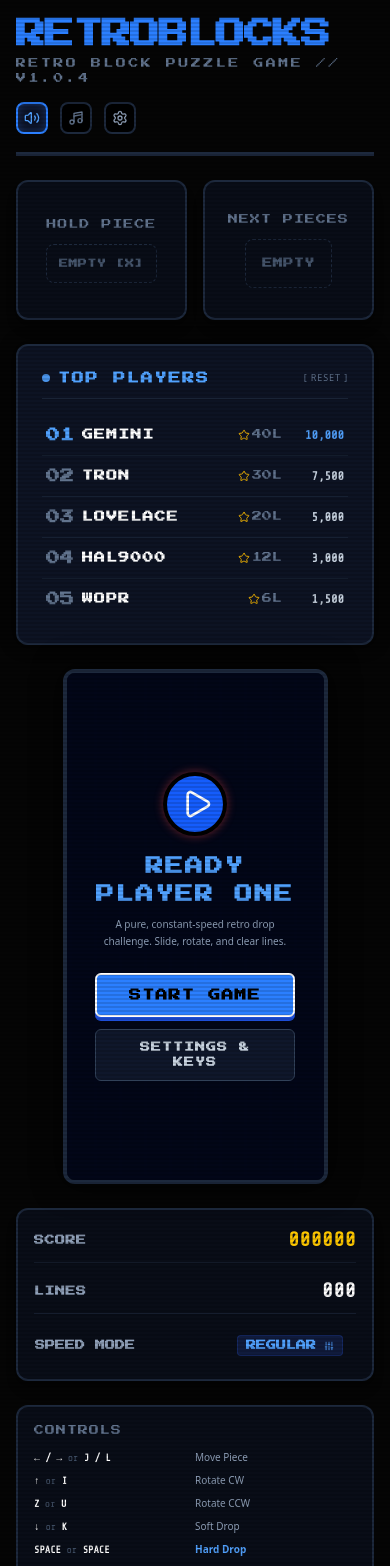
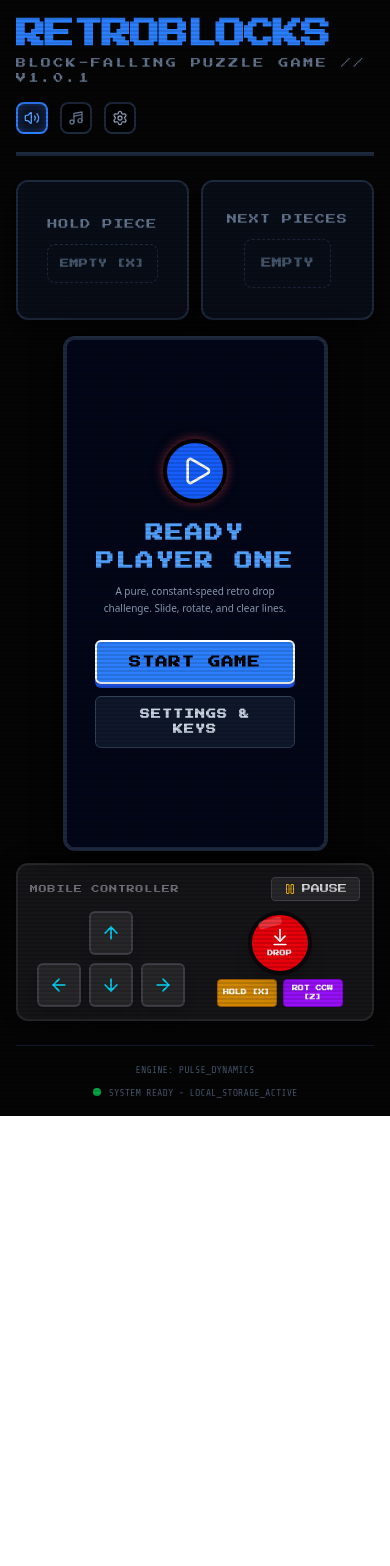
Before and after one commit to ExultedCthulhu/RetroBlocks, a React (Vite) app: page / in a window 390 px wide. Shown: the top 1566 px of the page. After the commit the page ends 1116 px from the top, so only its background shows below. Built offline with nearby package versions, Linux system fonts and the light colour scheme.

Commit message:
fixed leaderboard, controller and minor fixes

```diff
--- a/src/components/Leaderboard.tsx
+++ b/src/components/Leaderboard.tsx
@@ -7,14 +7,14 @@ import React, { useState, useEffect } from 'react';
 import { LeaderboardEntry } from '../types';
 import { Trophy, Star } from 'lucide-react';
 
-const LOCAL_STORAGE_KEY = 'retroblocks_high_scores';
+const LOCAL_STORAGE_KEY = 'retroblocks_high_scores_v2';
 
 const DEFAULT_SCORES: LeaderboardEntry[] = [
-  { name: 'GEMINI', score: 10000, lines: 40, date: '2026-07-11' },
-  { name: 'TRON', score: 7500, lines: 30, date: '2026-05-15' },
-  { name: 'LOVELACE', score: 5000, lines: 20, date: '2026-03-22' },
-  { name: 'HAL9000', score: 3000, lines: 12, date: '2026-02-01' },
-  { name: 'WOPR', score: 1500, lines: 6, date: '2026-01-10' },
+  { name: 'GEMINI', score: 50000, lines: 100, date: '2026-07-11' },
+  { name: 'TRON', score: 40000, lines: 80, date: '2026-05-15' },
+  { name: 'LOVELACE', score: 30000, lines: 60, date: '2026-03-22' },
+  { name: 'HAL9000', score: 20000, lines: 40, date: '2026-02-01' },
+  { name: 'WOPR', score: 10000, lines: 20, date: '2026-01-10' },
 ];
 
 export function getHighScores(): LeaderboardEntry[] {
@@ -44,7 +44,7 @@ export function saveHighScore(name: string, score: number, lines: number): void
 
   const updated = [...scores, newEntry]
     .sort((a, b) => b.score - a.score)
-    .slice(0, 7); // Save top 7 scores
+    .slice(0, 5); // Remain at exactly top 5 scores
 
   window.localStorage.setItem(LOCAL_STORAGE_KEY, JSON.stringify(updated));
 }
--- a/src/components/OnScreenControls.tsx
+++ b/src/components/OnScreenControls.tsx
@@ -30,8 +30,8 @@ export default function OnScreenControls({
   isPaused,
 }: OnScreenControlsProps) {
   return (
-    <div className="w-full max-w-md mx-auto mt-2 bg-zinc-900/90 border-2 border-zinc-800 p-4 rounded-xl shadow-[0_-5px_15px_rgba(0,0,0,0.5)] md:hidden">
-      <div className="flex justify-between items-center mb-3">
+    <div className="w-full max-w-md mx-auto mt-1 bg-zinc-900/90 border-2 border-zinc-800 p-3 rounded-xl shadow-[0_-5px_15px_rgba(0,0,0,0.5)] md:hidden">
+      <div className="flex justify-between items-center mb-2.5">
         <span className="font-retro text-[8px] text-zinc-500 uppercase tracking-widest">
           Mobile Controller
         </span>
@@ -44,70 +44,64 @@ export default function OnScreenControls({
         </button>
       </div>
 
-      <div className="grid grid-cols-2 gap-4">
-        {/* Left Side: Retro D-Pad */}
-        <div className="relative w-36 h-36 mx-auto flex items-center justify-center">
-          {/* D-Pad background container */}
-          <div className="absolute w-28 h-28 bg-zinc-950 rounded-lg border border-zinc-800" />
-
-          {/* UP Button (Rotate) */}
+      <div className="grid grid-cols-2 gap-2 max-w-sm mx-auto">
+        {/* Left Side: Keyboard-style Arrow Keys (Inverted-T) */}
+        <div className="grid grid-cols-3 gap-2 w-[148px] h-24 mx-auto select-none">
+          {/* Row 1 */}
+          <div /> {/* Empty top-left */}
           <button
             onTouchStart={(e) => {
               e.preventDefault();
               onRotate();
             }}
             onClick={onRotate}
-            className="absolute top-0 w-11 h-11 bg-zinc-800 active:bg-cyan-500 border-2 border-zinc-700 text-white rounded-t-md flex items-center justify-center shadow-lg active:scale-95 transition-all"
+            className="w-11 h-11 bg-zinc-800 active:bg-cyan-500 border-2 border-zinc-700 text-white rounded-md flex items-center justify-center shadow-lg active:scale-95 transition-all"
             aria-label="Rotate (Up)"
           >
             <ArrowUp className="w-5 h-5 text-cyan-400" />
           </button>
+          <div /> {/* Empty top-right */}
 
-          {/* LEFT Button */}
+          {/* Row 2 */}
           <button
             onTouchStart={(e) => {
               e.preventDefault();
               onMoveLeft();
             }}
             onClick={onMoveLeft}
-            className="absolute left-0 w-11 h-11 bg-zinc-800 active:bg-cyan-500 border-2 border-zinc-700 text-white rounded-l-md flex items-center justify-center shadow-lg active:scale-95 transition-all"
+            className="w-11 h-11 bg-zinc-800 active:bg-cyan-500 border-2 border-zinc-700 text-white rounded-md flex items-center justify-center shadow-lg active:scale-95 transition-all"
             aria-label="Move Left"
           >
             <ArrowLeft className="w-5 h-5 text-cyan-400" />
           </button>
 
-          {/* Center piece */}
-          <div className="absolute w-10 h-10 bg-zinc-900 z-10 border border-zinc-800 rounded-sm" />
+          <button
+            onTouchStart={(e) => {
+              e.preventDefault();
+              onSoftDrop();
+            }}
+            onClick={onSoftDrop}
+            className="w-11 h-11 bg-zinc-800 active:bg-cyan-500 border-2 border-zinc-700 text-white rounded-md flex items-center justify-center shadow-lg active:scale-95 transition-all"
+            aria-label="Move Down (Soft Drop)"
+          >
+            <ArrowDown className="w-5 h-5 text-cyan-400" />
+          </button>
 
-          {/* RIGHT Button */}
           <button
             onTouchStart={(e) => {
               e.preventDefault();
               onMoveRight();
             }}
             onClick={onMoveRight}
-            className="absolute right-0 w-11 h-11 bg-zinc-800 active:bg-cyan-500 border-2 border-zinc-700 text-white rounded-r-md flex items-center justify-center shadow-lg active:scale-95 transition-all"
+            className="w-11 h-11 bg-zinc-800 active:bg-cyan-500 border-2 border-zinc-700 text-white rounded-md flex items-center justify-center shadow-lg active:scale-95 transition-all"
             aria-label="Move Right"
           >
             <ArrowRight className="w-5 h-5 text-cyan-400" />
           </button>
-
-          {/* DOWN Button (Soft Drop) */}
-          <button
-            onTouchStart={(e) => {
-              e.preventDefault();
-              onSoftDrop();
-            }}
-            onClick={onSoftDrop}
-            className="absolute bottom-0 w-11 h-11 bg-zinc-800 active:bg-cyan-500 border-2 border-zinc-700 text-white rounded-b-md flex items-center justify-center shadow-lg active:scale-95 transition-all"
-            aria-label="Move Down (Soft Drop)"
-          >
-            <ArrowDown className="w-5 h-5 text-cyan-400" />
-          </button>
         </div>
 
-        {/* Right Side: Action Buttons */}
-        <div className="flex flex-col justify-center items-center gap-3">
+        {/* Right Side: Action Buttons aligned with Left Side */}
+        <div className="flex flex-col justify-between items-center h-24 w-[148px] mx-auto select-none">
           {/* Hard Drop Button (Space) */}
           <button
             onTouchStart={(e) => {
--- a/src/components/RetroBlocksGame.tsx
+++ b/src/components/RetroBlocksGame.tsx
@@ -122,6 +122,7 @@ export default function RetroBlocksGame() {
   const [hasNewHighScore, setHasNewHighScore] = useState<boolean>(false);
   const [playerName, setPlayerName] = useState<string>('');
   const [isSaved, setIsSaved] = useState<boolean>(false);
+  const [leaderboardKey, setLeaderboardKey] = useState<number>(0);
 
   // New Custom States
   const [speedMode, setSpeedMode] = useState<SpeedMode>(() => {
@@ -220,6 +221,16 @@ export default function RetroBlocksGame() {
   const playerNameRef = useRef<string>('');
   const scoreRef = useRef<number>(0);
 
+  // Touchscreen Support Refs
+  const touchStartXRef = useRef<number>(0);
+  const touchStartYRef = useRef<number>(0);
+  const touchStartTimeRef = useRef<number>(0);
+  const lastMiddleTapTimeRef = useRef<number>(0);
+  const isSwipingRef = useRef<boolean>(false);
+  const swipeHoldIntervalRef = useRef<any>(null);
+  const hasTriggeredSwipeRef = useRef<boolean>(false);
+  const hasTriggeredHardDropRef = useRef<boolean>(false);
+
   useEffect(() => {
     hasNewHighScoreRef.current = hasNewHighScore;
   }, [hasNewHighScore]);
@@ -399,6 +410,7 @@ export default function RetroBlocksGame() {
     saveHighScore(finalName, scoreRef.current, linesRef.current);
     setIsSaved(true);
     setStatus('MENU');
+    setLeaderboardKey((prev) => prev + 1);
   }, []);
 
   // Move current piece left
@@ -705,6 +717,155 @@ export default function RetroBlocksGame() {
       }
     }
   }, [status, musicEnabled, speedMode, lines]);
+
+  const clearTouchInterval = useCallback(() => {
+    if (swipeHoldIntervalRef.current) {
+      clearInterval(swipeHoldIntervalRef.current);
+      swipeHoldIntervalRef.current = null;
+    }
+  }, []);
+
+  // Clean touch intervals on unmount
+  useEffect(() => {
+    return () => {
+      if (swipeHoldIntervalRef.current) {
+        clearInterval(swipeHoldIntervalRef.current);
+      }
+    };
+  }, []);
+
+  const handleTouchStart = useCallback((e: React.TouchEvent<HTMLDivElement>) => {
+    if (statusRef.current !== 'PLAYING') return;
+
+    const touch = e.touches[0];
+    const container = e.currentTarget;
+    const rect = container.getBoundingClientRect();
+
+    touchStartXRef.current = touch.clientX;
+    touchStartYRef.current = touch.clientY;
+    touchStartTimeRef.current = Date.now();
+    isSwipingRef.current = false;
+    hasTriggeredSwipeRef.current = false;
+    hasTriggeredHardDropRef.current = false;
+
+    clearTouchInterval();
+  }, [clearTouchInterval]);
+
+  const handleTouchMove = useCallback((e: React.TouchEvent<HTMLDivElement>) => {
+    if (statusRef.current !== 'PLAYING') return;
+    if (hasTriggeredHardDropRef.current) return;
+
+    const touch = e.touches[0];
+    const dx = touch.clientX - touchStartXRef.current;
+    const dy = touch.clientY - touchStartYRef.current;
+
+    // Prevent scrolling or bouncing when interacting on the board
+    if (Math.abs(dx) > 10 || Math.abs(dy) > 10) {
+      if (e.cancelable) {
+        e.preventDefault();
+      }
+    }
+
+    const absDx = Math.abs(dx);
+    const absDy = Math.abs(dy);
+
+    // Declaring a swipe if displacement exceeds 20px
+    if (!isSwipingRef.current && (absDx > 20 || absDy > 20)) {
+      isSwipingRef.current = true;
+    }
+
+    if (isSwipingRef.current) {
+      if (absDx > absDy) {
+        // Horizontal Swipe
+        if (!hasTriggeredSwipeRef.current) {
+          hasTriggeredSwipeRef.current = true;
+          const direction = dx > 0 ? 'right' : 'left';
+
+          if (direction === 'left') {
+            moveLeft();
+            clearTouchInterval();
+            swipeHoldIntervalRef.current = setInterval(() => {
+              if (statusRef.current === 'PLAYING') {
+                moveLeft();
+              }
+            }, 180);
+          } else {
+            moveRight();
+            clearTouchInterval();
+            swipeHoldIntervalRef.current = setInterval(() => {
+              if (statusRef.current === 'PLAYING') {
+                moveRight();
+              }
+            }, 180);
+          }
+        }
+      } else {
+        // Vertical Swipe
+        if (dy > 0) {
+          if (dy >= 120) {
+            // Long swipe down: Hard Drop!
+            clearTouchInterval();
+            hardDrop();
+            hasTriggeredHardDropRef.current = true;
+          } else if (dy > 25 && !hasTriggeredSwipeRef.current) {
+            // Small swipe down and hold: continuously moves down
+            hasTriggeredSwipeRef.current = true;
+            moveDown();
+            clearTouchInterval();
+            swipeHoldIntervalRef.current = setInterval(() => {
+              if (statusRef.current === 'PLAYING') {
+                moveDown();
+              }
+            }, 100);
+          }
+        }
+      }
+    }
+  }, [moveLeft, moveRight, moveDown, hardDrop, clearTouchInterval]);
+
+  const handleTouchEnd = useCallback((e: React.TouchEvent<HTMLDivElement>) => {
+    clearTouchInterval();
+
+    if (statusRef.current !== 'PLAYING') return;
+    if (hasTriggeredHardDropRef.current) return;
+
+    if (!isSwipingRef.current) {
+      const container = e.currentTarget;
+      const rect = container.getBoundingClientRect();
+      const relativeX = (touchStartXRef.current - rect.left) / rect.width;
+      const relativeY = (touchStartYRef.current - rect.top) / rect.height;
+
+      if (relativeX >= 0 && relativeX <= 1 && relativeY >= 0 && relativeY <= 1) {
+        // 1. Tapping top 1/8 pauses game
+        if (relativeY < 0.125) {
+          togglePause();
+          return;
+        }
+
+        // 2. Tapping close to edges (1/8 of width) moves block in that direction
+        if (relativeX < 0.125) {
+          moveLeft();
+        } else if (relativeX > 0.875) {
+          moveRight();
+        } else {
+          // 3. Single tapping middle (3/4 of width) rotates piece CW
+          // A single rapid double tap of middle activates hold piece
+          const now = Date.now();
+          if (now - lastMiddleTapTimeRef.current < 300) {
+            holdPiece();
+            lastMiddleTapTimeRef.current = 0;
+          } else {
+            rotate();
+            lastMiddleTapTimeRef.current = now;
+          }
+        }
+      }
+    }
+  }, [moveLeft, moveRight, rotate, holdPiece, togglePause, clearTouchInterval]);
+
+  const handleTouchCancel = useCallback(() => {
+    clearTouchInterval();
+  }, [clearTouchInterval]);
 
   // Keyboard controls listener
   useEffect(() => {
@@ -938,7 +1099,7 @@ export default function RetroBlocksGame() {
       <header className="w-full max-w-5xl flex flex-col md:flex-row md:items-end justify-between border-b-4 border-slate-800 pb-4 mb-6 z-30 gap-4">
         <div>
           <h1 className="text-3xl md:text-5xl font-black tracking-tighter text-blue-500 uppercase">RetroBlocks</h1>
-          <p className="text-[10px] text-slate-500 tracking-[0.25em] uppercase mt-1">Retro block puzzle game // v1.0.4</p>
+          <p className="text-[10px] text-slate-500 tracking-[0.25em] uppercase mt-1">Block-falling puzzle game // v1.0.1</p>
         </div>
 
         <div className="flex flex-wrap items-end gap-6">
@@ -1048,13 +1209,13 @@ export default function RetroBlocksGame() {
       </header>
 
       {/* MAIN LAYOUT */}
-      <main className="w-full max-w-5xl flex-1 flex flex-col md:grid md:grid-cols-12 gap-6 items-start z-10 mb-4">
+      <main className="w-full max-w-5xl flex-1 flex flex-col md:grid md:grid-cols-12 gap-4 md:gap-6 items-start z-10 mb-2 md:mb-4">
 
         {/* LEFT COLUMN: PREVIEWS & LEADERBOARD */}
-        <div className="w-full md:col-span-4 flex flex-col gap-6">
+        <div className="w-full md:col-span-4 flex flex-col gap-4 md:gap-6">
 
           {/* RESPONSIVE PREVIEWS GRID */}
-          <div className="grid grid-cols-2 md:grid-cols-1 gap-4">
+          <div className="grid grid-cols-2 md:grid-cols-1 gap-3 md:gap-4">
             {/* HOLD PIECE PREVIEW */}
             <div className="bg-slate-900/50 border-2 border-slate-800 p-4 rounded-xl flex flex-col items-center justify-center min-h-[140px] shadow-lg relative overflow-hidden">
               <p className="text-[10px] text-slate-500 uppercase tracking-widest mb-3">Hold Piece</p>
@@ -1144,13 +1305,21 @@ export default function RetroBlocksGame() {
           </div>
 
           {/* LEADERBOARD VIEW */}
-          <Leaderboard />
+          <div className="hidden md:block">
+            <Leaderboard key={leaderboardKey} />
+          </div>
         </div>
 
         {/* CENTER COLUMN: THE MAIN BOARD */}
         <div className="w-full md:col-span-5 flex flex-col items-center justify-center">
 
-          <div className="relative border-4 border-slate-800 bg-[#0a0a0a] rounded-xl shadow-[0_0_30px_rgba(0,0,0,0.8)] overflow-hidden">
+          <div
+            onTouchStart={handleTouchStart}
+            onTouchMove={handleTouchMove}
+            onTouchEnd={handleTouchEnd}
+            onTouchCancel={handleTouchCancel}
+            className="relative border-4 border-slate-800 bg-[#0a0a0a] rounded-xl shadow-[0_0_30px_rgba(0,0,0,0.8)] overflow-hidden touch-none"
+          >
             {/* Play overlay / Pause overlay / Game over screen */}
             {status === 'MENU' && (
               <div className="absolute inset-0 bg-slate-950/95 z-30 flex flex-col items-center justify-center p-6 text-center">
@@ -1358,10 +1527,10 @@ export default function RetroBlocksGame() {
         </div>
 
         {/* RIGHT COLUMN: STATS & CONTROLS */}
-        <div className="w-full md:col-span-3 flex flex-col gap-6">
+        <div className="hidden md:flex w-full md:col-span-3 flex-col gap-6">
 
           {/* Stats Card */}
-          <div className="bg-slate-900/50 border-2 border-slate-800 p-4 rounded-xl flex flex-col gap-3.5 shadow-lg">
+          <div className="hidden md:flex bg-slate-900/50 border-2 border-slate-800 p-4 rounded-xl flex-col gap-3.5 shadow-lg">
             <div className="flex items-center justify-between border-b border-slate-800/60 pb-2">
               <span className="text-[10px] text-slate-400 font-bold uppercase tracking-wider">SCORE</span>
               <span className="text-xl font-bold text-yellow-400 font-mono tracking-wide">{score.toLocaleString().padStart(6, '0')}</span>
@@ -1383,7 +1552,7 @@ export default function RetroBlocksGame() {
           </div>
 
           {/* Controls Card */}
-          <div className="bg-slate-900/50 border-2 border-slate-800 p-4 rounded-xl">
+          <div className="hidden md:block bg-slate-900/50 border-2 border-slate-800 p-4 rounded-xl">
             <p className="text-[10px] text-slate-500 uppercase tracking-widest mb-3">Controls</p>
             <div className="grid grid-cols-2 gap-y-2 text-[10px] text-slate-400 font-sans">
               <div className="font-bold text-white font-mono">
```
